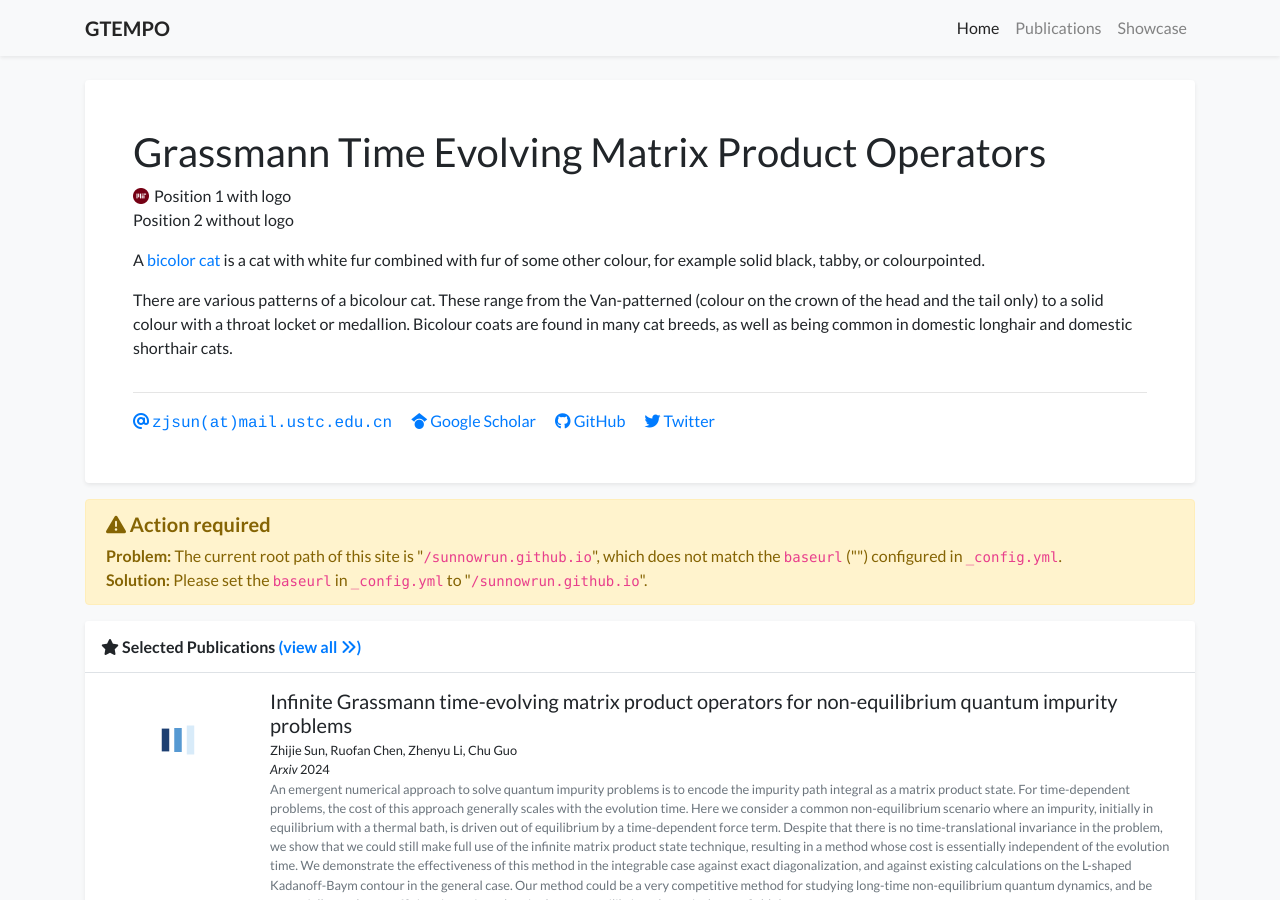
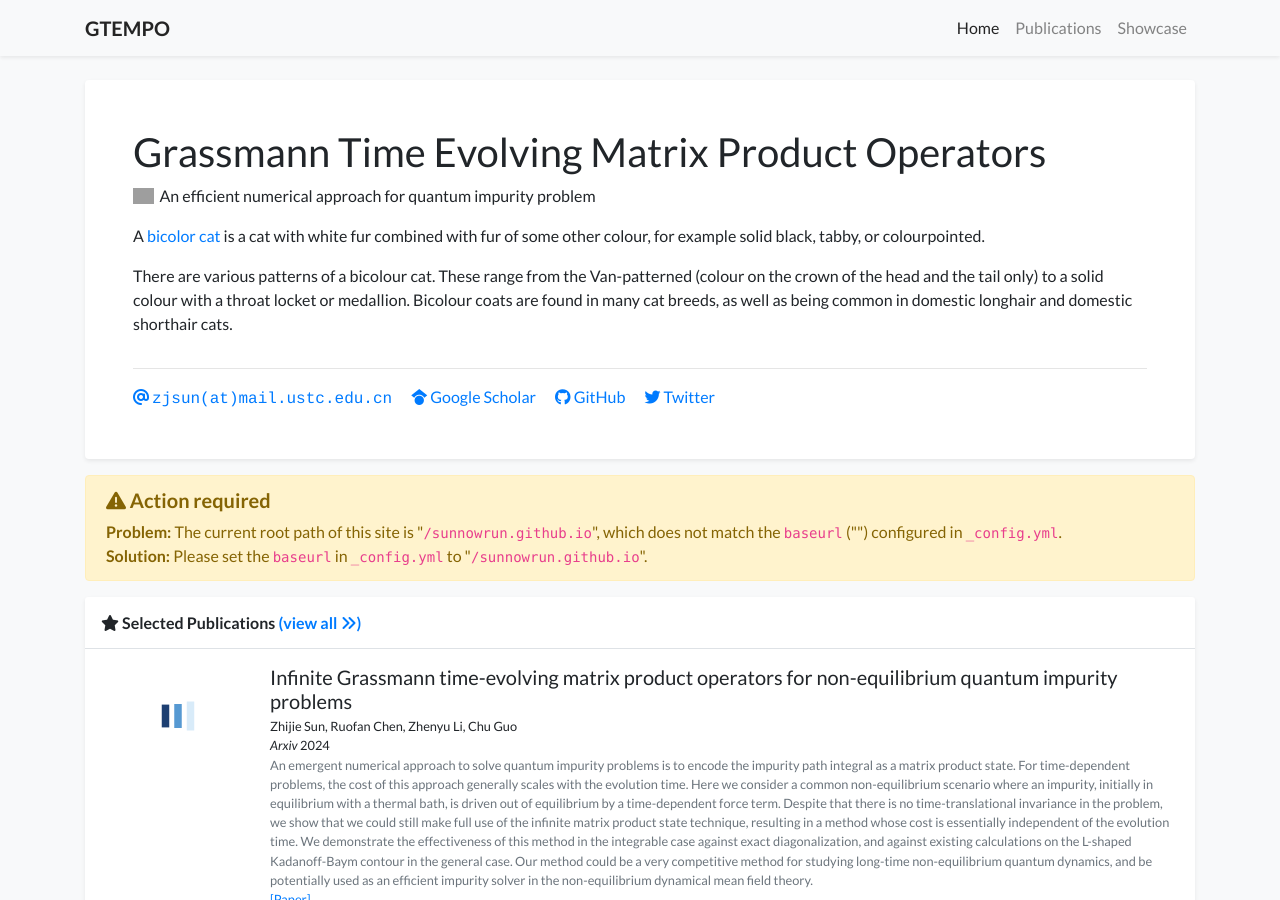
Before and after one commit to sunnowrun/sunnowrun.github.io, a Jekyll site: the page built from index.html, in a window 1280 px wide and 900 px high. Built offline with Jekyll 4.4.1, drawn with Linux system fonts in a browser that asks for light colours; nearby versions of some CDN libraries; a style sheet for code colours, icons or effects is not loaded; grey boxes are pictures that could not be loaded.

Commit message:
Update profile.yml

```diff
--- a/_data/profile.yml
+++ b/_data/profile.yml
@@ -3,9 +3,9 @@ secondary_name: ""
 navbar_name: "GTEMPO"
 
 positions:
-- logo: /assets/images/badges/MIT_Social_circle.png  # Logo is optional
-  name: Position 1 with logo
-- name: Position 2 without logo
+- logo: /assets/images/badges/jlogo.jpg  # Logo is optional
+  name: An efficient numerical approach for quantum impurity problem
+# - name: Position 2 without logo
 
 
 email: 'zjsun@mail.ustc.edu.cn'
```
